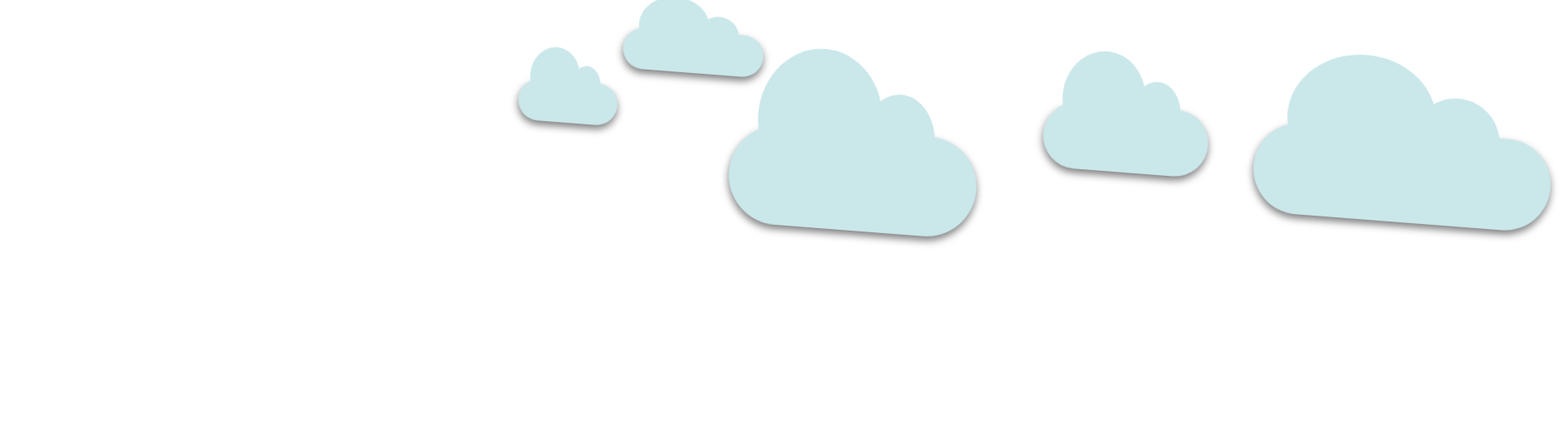
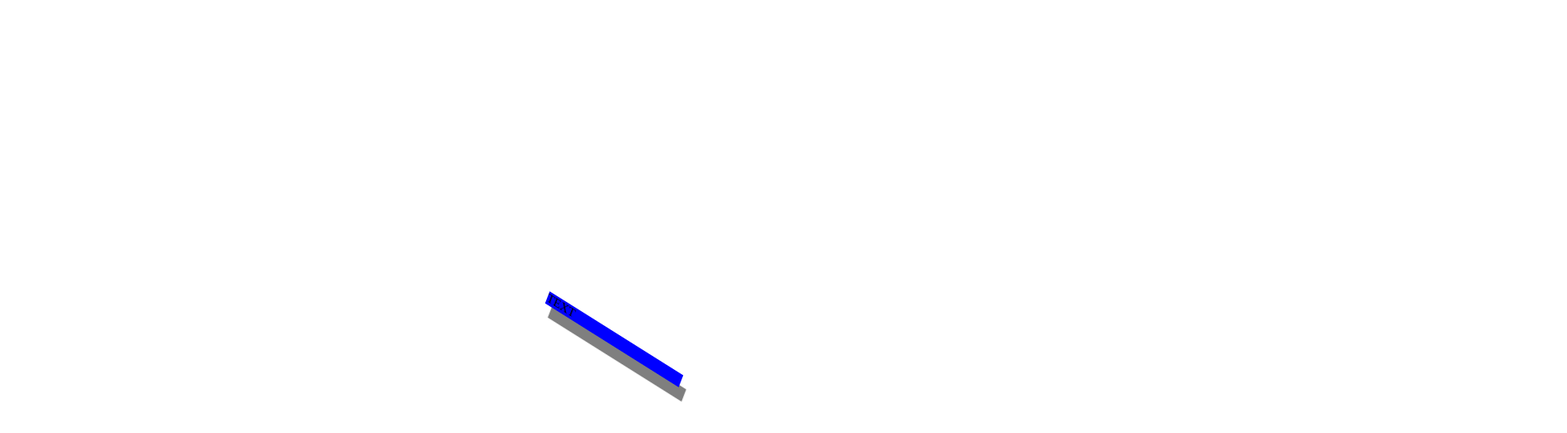
Before and after one commit to margaritaritik/css-module, a React (Create React App) app: page / in a window 1280 px wide. Shown: the top 522 px of the page at 83% size, 1888 px wide, since content can reach past the window. Built offline with nearby package versions, Linux system fonts and the light colour scheme.

Commit message:
create new animation block

```diff
--- a/src/App.js
+++ b/src/App.js
@@ -2,12 +2,12 @@ import React from "react";
 import {Spring, animated, useSpring} from 'react-spring'
 import ChangeColorText from "./components/ChangeColorText";
 import Cloud_animation from "./components/animation elements/Cloud_animation";
+import BlockDestruction from "./components/block destruction/BlockDestruction";
 
 function App() {
     return (
         <div>
-            {/*<ChangeColorText/>*/}
-            <Cloud_animation/>
+           <BlockDestruction/>
         </div>
     );
 
--- /dev/null
+++ b/src/components/block destruction/BlockDestruction.jsx
@@ -0,0 +1,12 @@
+import React from 'react';
+import styles from './block_destruction_styles.module.css'
+
+const BlockDestruction = () => {
+    return (
+        <div className={styles.container}>
+            <div>TEXT</div>
+        </div>
+    );
+};
+
+export default BlockDestruction;
--- /dev/null
+++ b/src/components/block destruction/block_destruction_styles.module.css
@@ -0,0 +1,14 @@
+.container{
+    position: absolute;
+    top:50%;
+    left: 50%;
+    background: blue;
+    width: 200px;
+    transform: rotate3d(1,1,1,45deg);
+    box-shadow: 10px 15px 1px 0px rgba(0, 0, 0, 0.5);
+}
+
+.container div{
+}
+
+@k
```
